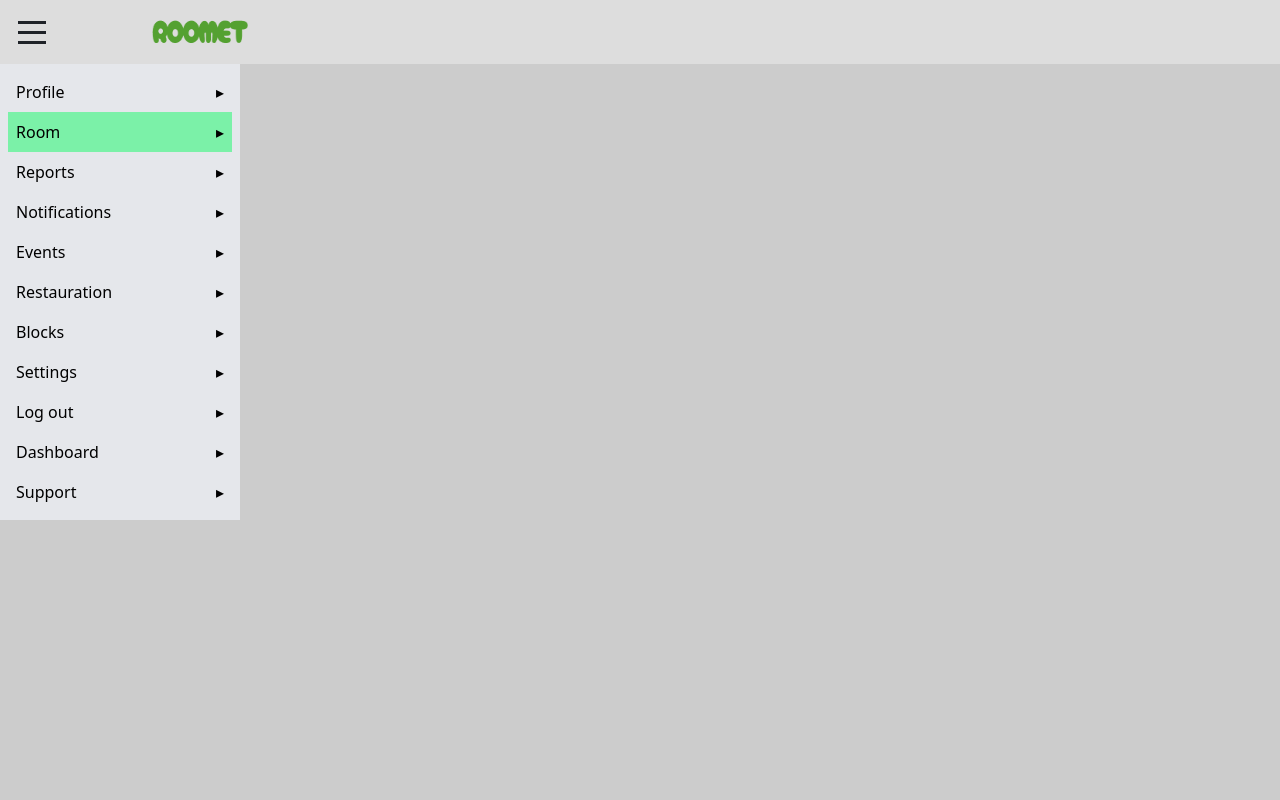
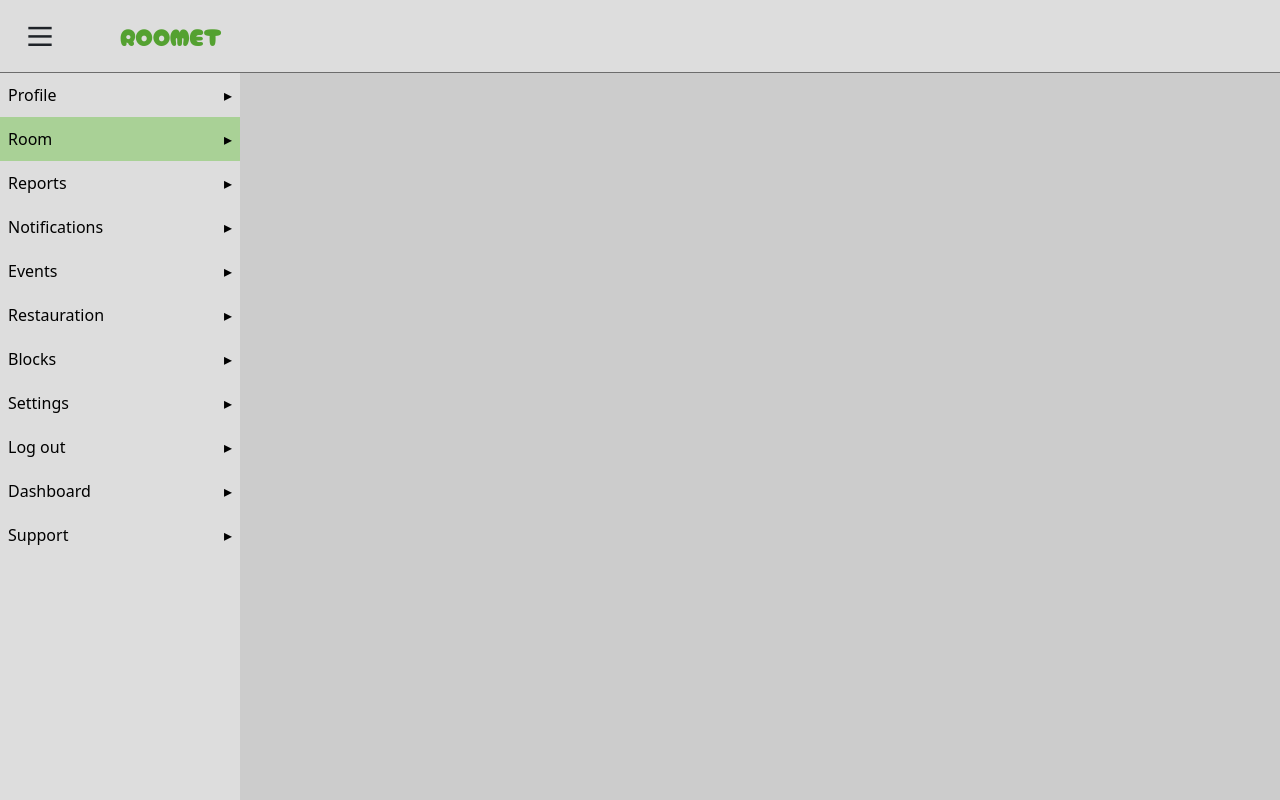
Before and after one commit to KMalek101/Roomet-front, a Next.js app: page / in a window 1280 px wide. Built offline with nearby package versions, Linux system fonts and the light colour scheme.

Commit message:
header and sidebar

```diff
--- a/src/app/globals.css
+++ b/src/app/globals.css
@@ -37,6 +37,7 @@
   --green-color-hover: #58cb22;
   --text-menu-color: #1D1B20;
   --menu-hover: #A9D196;
+  --sidebar-height: calc(100vh - 72px);
 }
 
 body{
--- a/src/app/page.jsx
+++ b/src/app/page.jsx
@@ -5,7 +5,7 @@ import Sidebar from "@/components/common/side bar/Sidebar";
 
 export default function page() {
   return (
-    <div className="h-screen w-screen">
+    <div className="h-screen w-screen overflow-hidden">
       <Header />
       <Sidebar />
     </div>
--- a/src/components/common/header/Header.jsx
+++ b/src/components/common/header/Header.jsx
@@ -3,10 +3,10 @@ import Image from "next/image"
 export default function Header() {
     return(
         <container>
-            <header className="flex items-center justify-between h-14 pl-2 py-8 bg-[var(--secondary-color)]">
-                <div className="flex gap-24 items-center">
-                    <svg className="h-12 w-12" viewBox="0 0 24 24" fill="none" xmlns="http://www.w3.org/2000/svg"><g id="SVGRepo_bgCarrier" stroke-width="0"></g><g id="SVGRepo_tracerCarrier" stroke-linecap="round" stroke-linejoin="round"></g><g id="SVGRepo_iconCarrier"> <path d="M5 6.5H19V8H5V6.5Z" fill="#1F2328"></path> <path d="M5 16.5H19V18H5V16.5Z" fill="#1F2328"></path> <path d="M5 11.5H19V13H5V11.5Z" fill="#1F2328"></path> </g></svg>
-                    <Image src={"/ROOMET.png"} width={1500} height={1500} className="w-24 h-6" />
+            <header className="flex items-center justify-between h-14 pl-4 py-9 bg-[var(--secondary-color)] border-b border-[var(--g-color)]">
+                <div className="flex gap-14 items-center">
+                    <svg className="h-10 w-12 cursor-pointer" viewBox="0 0 24 24" fill="none" xmlns="http://www.w3.org/2000/svg"><g id="SVGRepo_bgCarrier" stroke-width="0"></g><g id="SVGRepo_tracerCarrier" stroke-linecap="round" stroke-linejoin="round"></g><g id="SVGRepo_iconCarrier"> <path d="M5 6.5H19V8H5V6.5Z" fill="#1F2328"></path> <path d="M5 16.5H19V18H5V16.5Z" fill="#1F2328"></path> <path d="M5 11.5H19V13H5V11.5Z" fill="#1F2328"></path> </g></svg>
+                    <p style={{fontFamily: "cherrybomb"}} className="cursor-pointer text-[var(--green-color)] text-2xl">ROOMET</p>
                 </div>
             </header>
         </container>
--- a/src/components/common/side bar/Sidebar.jsx
+++ b/src/components/common/side bar/Sidebar.jsx
@@ -15,12 +15,12 @@ export default function Sidebar() {
     ];
 
     return (
-      <div className="sidebar bg-gray-200 p-2 w-60 flex-1">
+      <div className="sidebar bg-[var(--secondary-color)] w-60 flex-1 h-[var(--sidebar-height)]">
         {menuItems.map((item, index) => (
           <div
             key={index}
-            className={`flex items-center justify-between p-2 hover:bg-green-300 cursor-pointer ${
-              item.label === "Room" ? "bg-green-300" : ""
+            className={`flex items-center justify-between p-2 py-2.5 hover:bg-[var(--menu-hover)] cursor-pointer ${
+              item.label === "Room" ? "bg-[var(--menu-hover)]" : ""
             }`}
           >
             <span>{item.label}</span>
```
